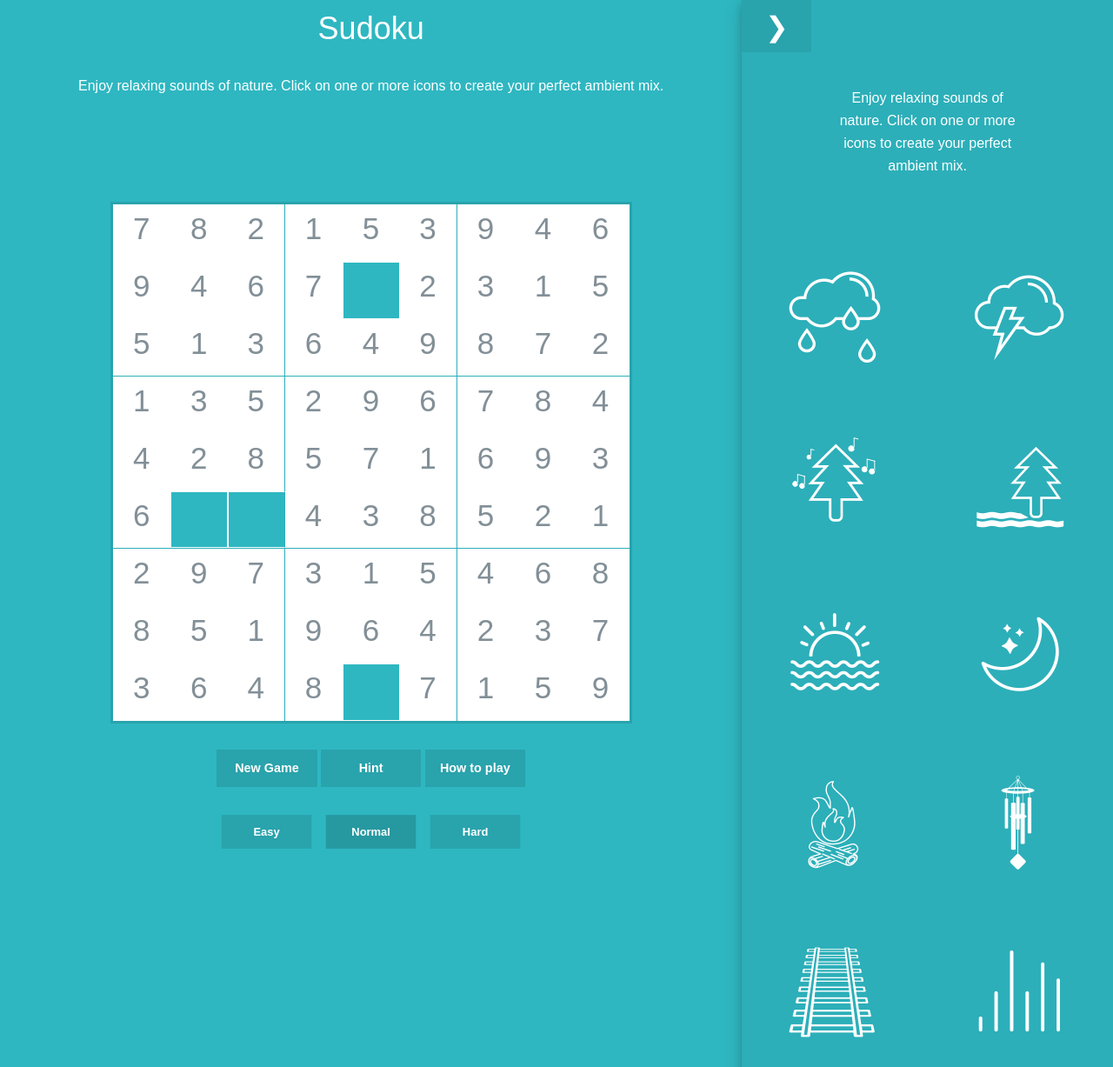
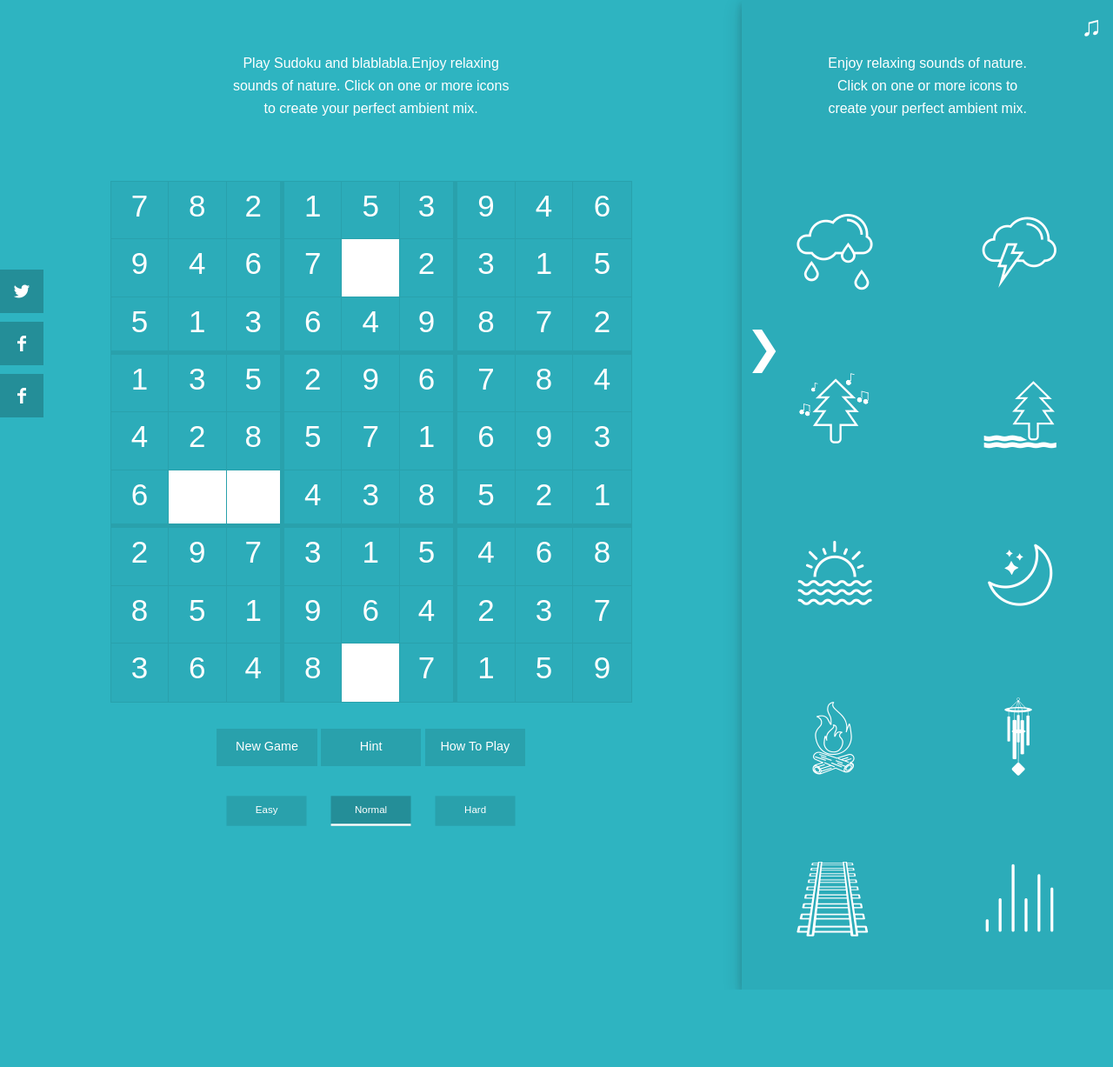
Before and after one commit to anamaus/sudoku-soundscapes, a website: page app/index.html in a window 1280 px wide. Shown: the top 1227 px of the page at 87% size. After the commit the page ends 1138 px from the top, so only its background shows below. Drawn offline with nearby package versions, Linux system fonts and the light colour scheme; no server answers; a web font is replaced by a local one.

Commit message:
social btn implemented and styled, dark sudoku implemented

```diff
--- a/app/index.html
+++ b/app/index.html
@@ -47,36 +47,19 @@
         fjs.parentNode.insertBefore(js, fjs);
     }(document, 'script', 'facebook-jssdk'));
 </script>
-<!--<span id="btnPlayerOpen" class="btnPlayerOpen"></span>-->
-
-<!--<header>-->
-
-
-    <!--<div class="container-wide text-center">-->
-        <!--<div class="row ">-->
-            <!--<div class="col-8"><h3>Sudoku</h3></div>-->
-            <!--<div class="col-4 " style="border-left:1px solid purple;padding: 0 100px ">-->
-                <!--&lt;!&ndash;<p>Enjoy relaxing sounds of nature. Click on one or more icons to create your perfect ambient mix.</p>&ndash;&gt;-->
-                <!--</div>-->
-
-
-
-        <!--</div>-->
-    <!--</div>-->
-
-<!--</header>-->
 
 <div class="container-wide">
     <div class="row">
+
         <div class="col-8 sudokuGrid">
-            <div class="text-center">
-                <h2 > Sudoku</h2>
-                <p style="padding:20px">Enjoy relaxing sounds of nature. Click on one or
+            <div class="row  text-center">
+                <div class="sectionHeading sectionHeadingSudoku col-6">
+                    <!--<h2> Sudoku</h2>-->
+                    <p>Play Sudoku and blablabla.Enjoy relaxing sounds of nature. Click on one or
                         more icons to create your perfect ambient
                         mix.</p>
                 </div>
-
-
+            </div>
             <div class="row">
 
                 <div class="sudoku-outer-grid">
@@ -462,21 +445,29 @@
 
                 </div>
             </div>
+
+
+
+
+                    <!--<p>made by maus</p>-->
+
         </div>
 
         <div class="col-4 text-center">
-
-
-
             <div class="soundPlayer">
                 <button id="btnPlayer" class="btnPlayer">❯</button>
-                <!--<button id="btnMuteAll" class="btnMuteAll btn">mute all</button>-->
-                <div class="row playerHeading">
+                <button id="btnMuteAll" class="btnMuteAll ">♫</button>
+
+                <div class="row sectionHeading">
+                    <div class="col-10 sectionHeadingPlayer">
+                        <!--<h2>Ambient sounds</h2>-->
                         <p>Enjoy relaxing sounds of nature. Click on one or
                             more icons to create your perfect ambient
                             mix.
                         </p>
                     </div>
+                </div>
+
                 <div class="row ">
                     <div class="col-6">
                         <div class="icon-rainc" id="btnPlay1"></div>
@@ -557,21 +548,29 @@
             </div>
         </div>
 
+    </div>
 
 </div>
+
+
+
+<div class="social-buttons">
+    <button class="btn">
+        <a data-name="twitter" aria-label="Share on Twitter" data-action="tweet"
+           href="https://twitter.com/intent/tweet?url=https%3A%2F%2Fdev.twitter.com%2Fweb%2Ftweet-button&via=twitterdev&related=twitterapi%2Ctwitter&hashtags=example%2Cdemo&text=cool%20sudoku">
+            <span class="icon-twitter social-button__icon"></span>
+
+            <span class="social-button__text"> Tweet</span>
+        </a>
+    </button>
+    <button class="btn" id="shareBtn">
+        <span class="icon-facebook social-button__icon"></span> <span class="social-button__text"> Share</span>
+    </button>
+    <button class="btn">
+        <span class="icon-facebook social-button__icon"></span> <span class="social-button__text"> Contact me </span>
+    </button>
+
 </div>
-<!--<div class="row text-center">-->
-    <!--<div class="socialBtns">-->
-        <!--<button class="btn">-->
-            <!--<a data-name="twitter" aria-label="Share on Twitter" data-action="tweet"-->
-               <!--href="https://twitter.com/intent/tweet?url=https%3A%2F%2Fdev.twitter.com%2Fweb%2Ftweet-button&via=twitterdev&related=twitterapi%2Ctwitter&hashtags=example%2Cdemo&text=cool%20sudoku">-->
-                <!--Tweet-->
-            <!--</a>-->
-        <!--</button>-->
-        <!--<button id="shareBtn" class="btn">FB Share</button>-->
-
-    <!--</div>-->
-<!--</div>-->
 
 <div id="numbers" class="numbers__outer">
     <div class="numbers">
@@ -592,7 +591,6 @@
         </div>
     </div>
 </div>
-
 
 <!-- Trigger/Open The Modal -->
 
@@ -627,7 +625,7 @@
 
 </div>
 
-<div id="modalGameWon" class="modal">
+<div id="modalGameWon" class="modal modalGameWon">
 
     <!-- Modal content -->
     <div class="modal-content">
@@ -640,7 +638,7 @@
 
             <p>What Would You Like To Do Next?</p>
             <button class="btn" id="modalPlayNewGame">Play New Sudoku</button>
-            <button class="btn" id="modalShowPlayer" >Enjoy ambient sounds</button>
+            <button class="btn" id="modalShowPlayer" >Enjoy Ambient Sounds</button>
         </div>
 
 
--- a/app/js/controller.js
+++ b/app/js/controller.js
@@ -91,8 +91,8 @@ $('.sudoku-outer-grid')
 //set position of number options div based on mouse click position
             $numsOuter.css({
                 'display': 'inline-block',
-                'left': (x - 105) + 'px',
-                'top': (y - 105) + 'px'
+                'left': (x - 92) + 'px',
+                'top': (y -92) + 'px'
             });
 // set it as active field, until clicked on next one
             clickedField.addClass('active').siblings().removeClass('active').parent().siblings().children().removeClass('active');
--- a/app/js/model.js
+++ b/app/js/model.js
@@ -76,6 +76,7 @@ function Game(solution){
 
     this.setValue = function(index, value){
        this.fields[index].value = value;
+        //TODO promeniti logiku da ne iscrtava resene odmah po unosenju, vec kad popuni ceo sudoku
         if (value === this.solution.fields[index].value) {
             this.fields[index] = this.solution.fields[index];
         }
--- a/app/js/view.js
+++ b/app/js/view.js
@@ -176,6 +176,8 @@ $btnPlayer.click(function(){
     $player.toggleClass('soundPlayer-closed');
     $btnPlayer.toggleClass('btnPlayerClosed');
     $btnPlayer.text() === ("❯") ? $btnPlayer.text("❮") : $btnPlayer.text("❯");
+
+    $('.btnMuteAll').toggleClass('btnMuteAllClosed');
     return false;
 });
 
--- a/app/scss/base/_variables.scss
+++ b/app/scss/base/_variables.scss
@@ -4,21 +4,21 @@ $color-vanilla: #FAE9D5;
 $color-grey: #828F97;
 $color-green:#978E4D;
 $color-orange:#DAAF47;
-$color-purple: #2eb7c1;
+$color-main: #2EB4C1;
 $color-purple-dark:#6468FC;
 $color-purple-light:#B1B3FE;
 
 
 
 //colors use
-$color-background-light:$color-purple;
+$color-background-light:$color-main;
 $color-background-dark:darken($color-background-light,2%);
 $color-background-darker:darken($color-background-dark,3%);
 $color-primary-text:$color-white;
 $color-light: $color-vanilla;
 $color-accent-text:$color-white;
 $color-logo-text:$color-white;
-$color-footer:$color-green;
+$color-footer:darken($color-background-dark,3%);
 
 $color-button-bg:$color-grey;
 $menu-slide-bg:$color-green;
--- a/app/scss/components/_audio-controls.scss
+++ b/app/scss/components/_audio-controls.scss
@@ -1,13 +1,13 @@
 
 .slider {
-
+  @extend %transitions;
   background-color: white;
   width: 150px;
   position: relative;
   height: 4px;
   opacity: 0;
   margin: 0 auto;
-  margin-top:20px;
+  margin-top:-10px;
 }
 
 .ui-slider-handle {
@@ -27,78 +27,84 @@
 
 .soundPlayer .col-6{
   //border-bottom:1px solid purple;
-  margin-bottom: 50px;
+  margin-bottom: 30px;
 
 }
-.soundPlayer{
+
+.soundPlayer {
   position: relative;
- // border-left:1px solid purple;
-// visibility: visible;
-//  opacity: 1;
-  transition: all 0.8s ;
-  left:0;
-  width:100%;
+  transition: all 0.8s;
+  left: 0;
+  width: 100%;
   background-color: $color-background-dark;
-  //-webkit-box-shadow: -3px 0px 13px 0px rgb(226, 223, 226);
-  //-moz-box-shadow: -3px 0px 13px 0px rgb(226, 223, 226);
-  //box-shadow: -3px 0px 13px 0px rgb(226, 223, 226);
- // background-color: #8b778b;
-  box-shadow: 0 4px 8px 0 rgba(28, 28, 28, 0.2),0 6px 20px 0 rgba(43, 43, 43, 0.19);
-  [class^="icon-"]:before{
-    font-size: 120px;
+  box-shadow: 0 4px 8px 0 rgba(28, 28, 28, 0.2), 0 6px 20px 0 rgba(43, 43, 43, 0.19);
+  [class^="icon-"] {
+    @extend %transitions;
+    font-size: 100px;
     cursor: pointer;
     color: #fff;
+    &:hover {
+      color: lighten($color-background-light, 20%);
+    }
   }
 
 }
+
+//added with JS when clicked on close button
 .soundPlayer-closed{
-  //visibility: hidden;
   left:100%;
- // opacity: 0;
+}
 
 
+.btnPlayer{
+  @extend %transitions;
+  width:50px;
+  height:80px;
+  background-color: transparent;
+  position: absolute;
+  top:calc(50vh - 40px);
+  left:0;
+  z-index: 1700;
+  opacity: 1;
+  visibility: visible;
+  font-size: 50px;
+  line-height:60px;
+  cursor: pointer;
+  &:hover{
+   color: lighten($color-background-light,20%);
+
+  }
+
 }
-//.btnPlayer{
-//  transition:left 0.8s ;
-//  position: fixed;
-//  top:50%;
-//    z-index: 1600;
+
+//.playerHeading{
+//  padding: 100px;
 //}
+.btnPlayerClosed{
 
-.btnPlayer{
-  transition: all 0.8s ;
-  width:80px;
+  left: -50px;
+}
+
+
+
+.btnMuteAll{
+  @extend %transitions;
+  background-color: transparent;
+//  background-color: $color-background-darker;
+  color: white;
+  width:50px;
   height:60px;
-  background-color: $color-background-darker;
   position: absolute;
   top:0;
-  left:0;
-z-index: 1700;
-  opacity: 1;
-  visibility: visible;
+  left:calc(100% - 50px);
   font-size: 32px;
   line-height:60px;
+  cursor: pointer;
+  &:hover{
+    color: lighten($color-background-light,20%);
 
+  }
 }
-//
-//.btnPlayerOpen{
-//
-//  display: inline-block;
-//  transition: left 0.8s ;
-//  width:80px;
-//  height:60px;
-//  background-color: red;
-//  position: absolute;
-//  top:0;
-//  right:0;
-//  z-index: 1600;
-//  opacity: 1;
-//  visibility: visible;
-//}
-.playerHeading{
-  padding: 100px;
+.btnMuteAllClosed{
+  left: -50px;
 }
-.btnPlayerClosed{
-
-  left: -80px;
-}
--- a/app/scss/components/_button.scss
+++ b/app/scss/components/_button.scss
@@ -1,71 +1,82 @@
 .btn{
   @extend %transitions;
-  //float: left;
-  //clear:left;
   display: inline-block;
   min-height: 3em;
   min-width: 8em;
-//  padding: 5px 28px;
-//  border:3px solid #7950ff;
   text-align: center;
   font-size:0.9em;
-  font-weight:bold;
+  //font-weight:bold;
   background-color:$color-background-darker;
- // border-radius:25px;
- // margin-bottom:20px;
   cursor: pointer;
   font-family: $font-sans;
-  border-bottom: 1px solid transparent;
+border-bottom: 3px solid transparent;
+  text-transform: capitalize;
+  &:hover{
+    background-color: darken($color-background-darker,5%);
+
+  }
+
 a{
-  padding: 5px 35px;
+  //padding: 5px 35px;
   color: white;
 }
-  &:hover{
-    background-color: darken($color-background-darker,4%);
-    border-bottom: 1px solid white;
-  }
+  //&:hover{
+  //  background-color: darken($color-background-darker,4%);
+  //
+  //}
 }
 
-button{
+button {
+  padding:0;
   outline: none;
-box-shadow: none;
+  box-shadow: none;
   border: none;
-color: white;
+  color: white;
+  position: relative;
+  overflow: hidden;
+ // transform: scale(0.9);
+  //&::before {
+  //  position: absolute;
+  //  bottom:0;
+  //  right:0;
+  //  left:0;
+  //  content: '';
+  //  display: block;
+  //  margin: auto;
+  //  height: 3px;
+  //  width: 0;
+  //  background: transparent;
+  //  transition: width .5s ease, background-color .5s ease;
+  //
+  //}
+  //&:hover::before {
+  //  width: 100%;
+  //  background:white;
+  //
+  //}
+}
 
-}
+
+
+
+
+
 .setDifficultyLevel{
  //@extend %clearfix;
   .btn{
-transform: scale(0.9);
+transform: scale(0.8);
     }
 
 }
-.socialBtns{
-  margin-top:100px;
-}
-.socialBtns .btn{
-  float: none;
+
+
+.modalGameWon .modal-body button{
+  margin-top: 70px;
+  padding:0.5em 1.1em;
+ // margin-right: 10px;
 }
 
-button.active{
-  &::before{
-    content: "";
-    position: absolute;
-    z-index: -1;
-    left: 50%;
-    right: 50%;
-    bottom: 0;
-    background: white;
-    height: 4px;
-    -webkit-transition-property: left, right;
-    transition-property: left, right;
-    -webkit-transition-duration: 0.3s;
-    transition-duration: 0.3s;
-    -webkit-transition-timing-function: ease-out;
-    transition-timing-function: ease-out;
-    &:hover{
-      left:0;
-      right: 0;
-    }
-  }
+.btn.active{
+  background-color: darken($color-background-darker,5%);
+  border-bottom: 3px solid white;
 }
--- /dev/null
+++ b/app/scss/components/_socialBtn.scss
@@ -0,0 +1,50 @@
+.social-buttons{
+  position: fixed;
+  top:50%;
+  transform: translateY(-50%);
+}
+
+
+
+
+.social-buttons button{
+
+  @extend %transitions;
+  display: block;
+  float: left;
+  clear: both;
+  margin-bottom: 10px;
+  min-height:100%;
+  border-bottom: none;
+  width:150px;
+  height:50px;
+  //transform: scale(0.8);
+  left:-100px;
+
+  &:hover{
+    left:0;
+    background-color: $color-background-darker;
+  }
+}
+
+
+.social-button__icon {
+  width:50px;
+  height:50px;
+  display: inline-block;
+  float: right;
+ // padding: 10px;
+  //border-left: 2px solid darken($color-background-darker,5%);
+  color: white;
+  background-color: darken($color-background-darker,5%);
+  font-size: 20px;
+  line-height:50px;
+
+}
+
+.social-button__text {
+
+  //display: inline-block;
+  line-height:50px;
+
+}
--- a/app/scss/components/_sudoku-grid.scss
+++ b/app/scss/components/_sudoku-grid.scss
@@ -1,25 +1,40 @@
+//.sudokuGrid{
+//  position: fixed;
+//  top:0;
+//  left:0;
+//  width:70%;
+//}
+
+
+
 .sudoku-outer-grid{
 
   margin: 0 auto;
   height: $sudoku-outer-height;
   width: $sudoku-outer-width;
- background-color: white;
-  border:3px solid darken($color-background-dark,3%);
-  margin-top:100px;
+ background-color:$color-background-dark;
+  border:1px solid darken($color-background-dark,3%);
+  //margin-top:100px;
 //  box-shadow: 0 4px 8px 0 rgba(28, 28, 28, 0.2),0 6px 20px 0 rgba(43, 43, 43, 0.19);
 
- color: $color-grey;
+ color: white;
 }
 
 .sudoku-grid__row{
   height: percentage(1/9);
   position: relative;
+  border-bottom: 1px solid $color-background-darker;
+
   &:nth-of-type(3){
-    border-bottom: 1px solid $color-background-dark;
+    border-bottom: 5px solid $color-background-darker;
 
   }
+
   &:nth-of-type(6){
-    border-bottom: 1px solid $color-background-dark;
+    border-bottom:5px solid $color-background-darker;
+  }
+  &:last-of-type{
+    border-bottom:none;
   }
 
 
@@ -34,28 +49,26 @@
   width:percentage(1/9);
   font-size: 35px;
   text-align: center;
-  &:nth-of-type(3){
-    border-right: 1px solid $color-background-dark;
-  }  &:nth-of-type(6){
-    border-right: 1px solid $color-background-dark;
+  border-right: 1px solid $color-background-darker;
+ &:nth-of-type(3){
+    border-right: 5px solid $color-background-darker;
+  }
+  &:nth-of-type(6){
+    border-right: 5px solid $color-background-darker;
+  }
+  &:last-of-type{
+    border-right:none;
   }
 }
-//.sudoku-col-1-9{
-//   //  display: inline-block;
-//     //vertical-align:middle;
-// // height:100%;
-// // margin: 1px;
-//  //color: #443067;
-//
-//}
+
+
 .sudoku-emptyField {
   @extend %transitions;
-
   cursor: pointer;
  // background-color: white;
-  border:1px solid white;
-  color: white;
-  background-color: $color-background-light;
+//  border:1px solid white;
+  color: $color-grey;
+  background-color: white;
   &:hover{
     background-color: darken($color-background-darker,3%);
   }
@@ -64,22 +77,16 @@
   }
 }
 
-.sudoku-col-1-9__text--success{
-  //@extend %transitions;
-  background-color: #BCBCFF;
-  color: #443067;
-  cursor: default;
 
-}
 .active{
-  background-color: darken($color-background-darker,3%);
- // border-bottom: 1px solid white;
+//  background-color: darken($color-background-darker,5%);
+ //border-bottom: 3px solid white;
 }
 
-.gameOptions
-{ margin-top: 30px;
+.gameOptions {
+  margin-top: 30px;
   display: inline-block;
-// margin: 0 auto;
+  // margin: 0 auto;
 
 }
 
@@ -89,7 +96,8 @@
   display: inline-block;
   margin-top: 30px;
 
-}.gameOptionsOuter{
+}
+.gameOptionsOuter{
    display: block;
    margin: 0 auto;
    text-align: center;
@@ -105,3 +113,21 @@
    right: -16.666666666666664%;
 
  }
+
+ .sectionHeading {
+   padding-top: 30px;
+   p {
+    // padding: 100px;
+     padding: 30px 50px 70px 50px;
+   }
+
+ }
+ .sectionHeadingSudoku{
+   margin-left:25%;
+ }
+ .sectionHeadingPlayer{
+   margin-left: 8.333333333333332%;
+   //h2{
+   //  opacity: 0;
+   //}
+ }
--- a/app/scss/style.scss
+++ b/app/scss/style.scss
@@ -17,4 +17,5 @@
 @import 'components/_numbers-div';
 @import 'components/_audio-controls';
 @import 'components/_modal';
-@import 'components/_slide-navigation';
+//@import 'components/_slide-navigation';
+@import 'components/_socialBtn';
```
Also changed, not shown: app/scss/components/_modal.scss (+5 -5 lines), app/scss/layout/_footer.scss (+25 -0 lines), app/css/style.css. Lines whose indentation alone changed are shown as unchanged.
